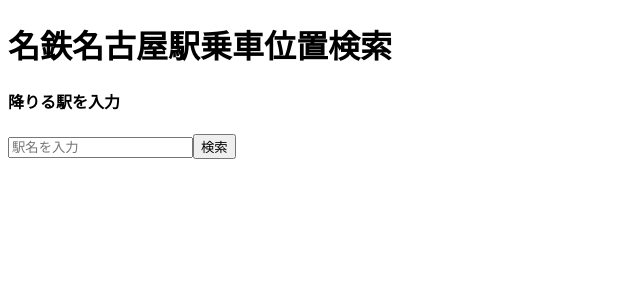
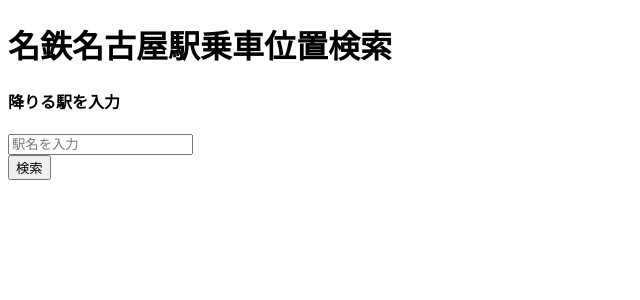
Before and after one commit to takeo-t/nagoya_station, a React (Create React App) app: page / in a window 1280 px wide. Shown: the top 300 px of the page, without its empty margins (0-640 px from the left). Built offline with nearby package versions, Linux system fonts and the light colour scheme.

Commit message:
検索ボタン

```diff
--- a/src/App.jsx
+++ b/src/App.jsx
@@ -1,30 +1,32 @@
 import React, { useState } from 'react';
-// import { SerchedStations } from './components/SerchedStations';
+import { SerchedStations } from './components/SerchedStations';
 // import { ShowStation } from './components/ShowStation';
 import StationsData from './StationsData.json';
 
 
 const stations = StationsData.StationsData;
-console.log(stations);
 
 export const App = () => {
+
   const [ showStations, setShowStations ] = useState(stations);//初期値は配列stations
-  const [ inputValue, setInputValue ] = useState();
-
+  const [ inputValue, setInputValue ] = useState('');
 
   //検索欄への入力値をハンドリング
   const handleInputChange = (event) => {
     setInputValue(event.target.value)
-    search(event.target.value)//eventのe
-  }
+    }
 
+  const searchButton = (event)=> {
+    search(event.target.value)
+  };
   //検索欄への入力値での絞り込み
-  const search = (value) => {
+     const search = (value) => {//検索ボタンが押された際のみsearch関数が呼ばれる必要がある。
     //検索欄への入力がからの場合は早期return
     if (value === ""){
       setShowStations(stations);
       return;
-    }
+    } else {
+
     const serchedStations = stations.filter(//フィルター関数は条件に一致する値のみ配列の中から取り出すことができる
       (station) => Object.values(station).filter(
         (item) =>
@@ -36,32 +38,19 @@
       ).length > 0
     );
     setShowStations(serchedStations);//与える引数はserchedStations　serchedStationsには検索結果の配列が入っている。
-  }
+      };
+  };
+
 
   return (
     <>
     <h1>名鉄名古屋駅乗車位置検索</h1>
-    <div>
-        <h4>降りる駅を入力</h4>
-        <input type="text" value={inputValue} placeholder="駅名を入力" onChange={handleInputChange}/>
-        <button onClick={search} >検索</button>
-      </div>
-    {showStations.map((station, index) => {
-      if(showStations.length >= 2){
-      return null;
-      } else {
-      return (
-        <div key={index}>
-          <p>{station.stationName}駅（{station.stationNum}）へ向かう時の並び位置</p>
-          <ul>
-            <li>{station.trackNum}番ホーム</li>
-            <li>{station.position}</li>
-            <li>{station.positionColor}色乗車位置</li>
-          </ul>
-        </div>
-      )
-      }
-    })}
-  </>
+    <SerchedStations
+    inputValue={inputValue}
+    onChange={handleInputChange}
+    showStations={showStations}
+    />
+     <button onClick={searchButton}>検索</button>
+    </>
   );
-};
+  }
--- a/src/components/SerchedStations.jsx
+++ b/src/components/SerchedStations.jsx
@@ -1,15 +1,30 @@
 import React from "react";
 
 export const SerchedStations = (props) => {
-    const { inputValue, onChange} = props;
+    const { inputValue, onChange, showStations, } = props;
     return (
-   <>
-   {/*フリーキーワード検索フォーム */}
-   <div>
-      <h3>あなたの向かう駅は？</h3>
-      <input type="text" placeholder="駅名を入力" value={inputValue} onChange={onChange}/>
-      {/* <button onClick={SerchedStations}>検索</button> */}
-   </div>
-   </>
+        <>
+        <div>
+            <h4>降りる駅を入力</h4>
+            <input type="text" value={inputValue} placeholder="駅名を入力" onChange={onChange}/>
+          </div>
+        {showStations.map((station, index) => {
+          if(showStations.length >= 2){
+          return null;
+          } else {
+          const { stationName,stationNum,trackNum,position,positionColor} = station;
+          return (
+            <div key={index}>
+              <p>{stationName}駅（{stationNum}）へ向かう時の並び位置</p>
+              <ul>
+                <li>{trackNum}番ホーム</li>
+                <li>{position}</li>
+                <li>{positionColor}色乗車位置</li>
+              </ul>
+            </div>
+          )
+          }
+        })}
+      </>
     );
 };
```
